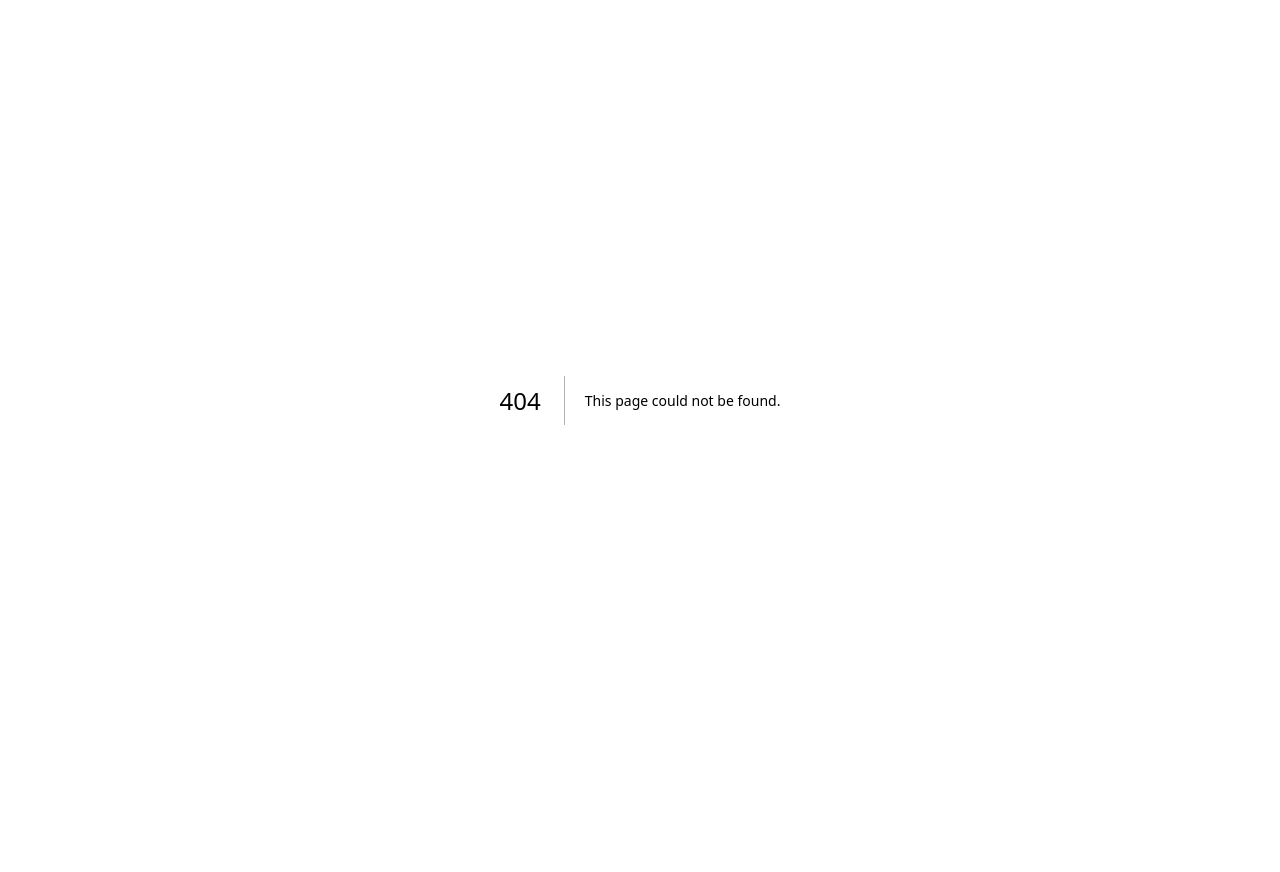
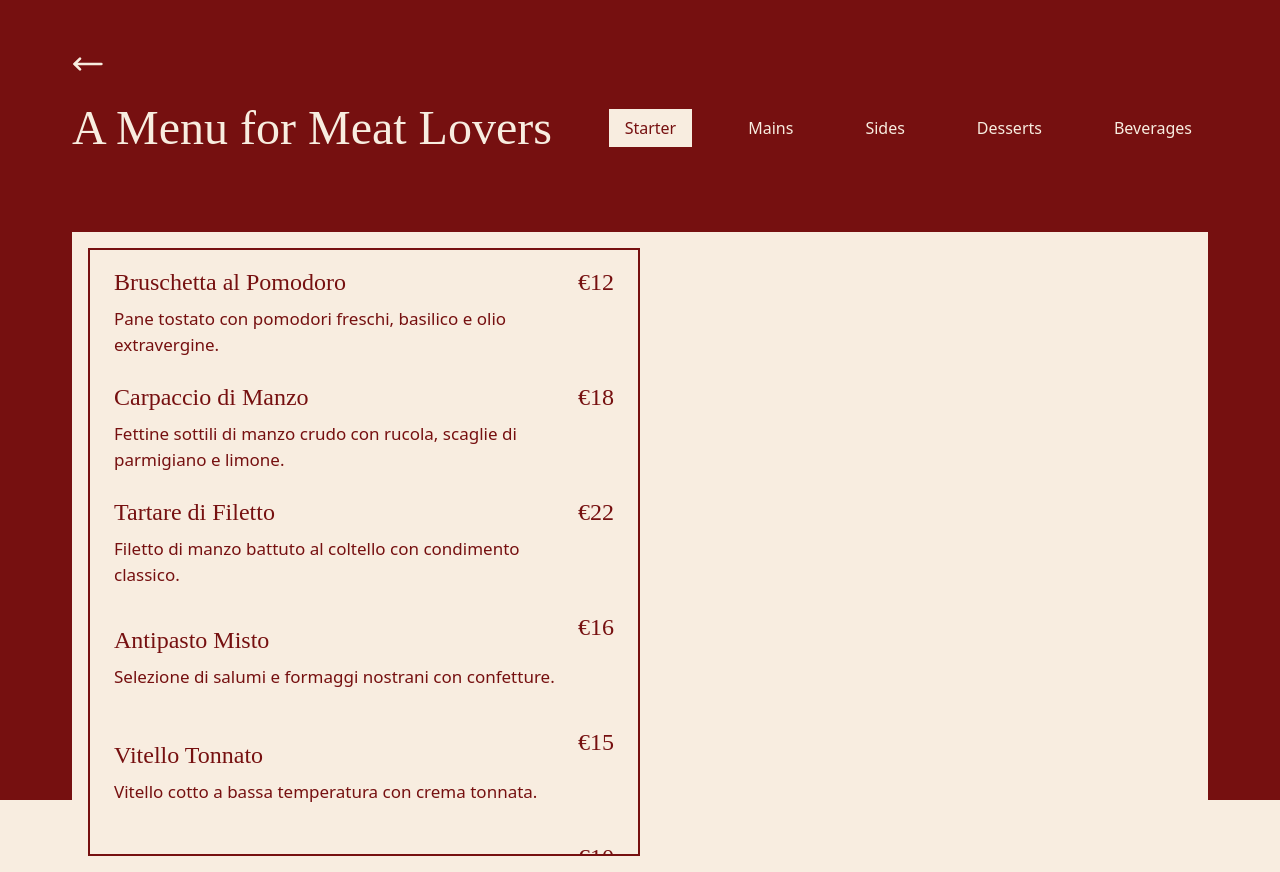
Before and after one commit to mauromltn/pamiro, a Next.js app: page /menu in a window 1280 px wide. Before the commit this address had no page. Before the commit the page ends 800 px from the top, so only its background shows below. Built offline with nearby package versions, Linux system fonts and the light colour scheme.

Commit message:
feat: Create Menu page with overall structure, add dishes and categories.

```diff
--- a/src/app/globals.css
+++ b/src/app/globals.css
@@ -7,7 +7,7 @@
   --font-gambarino: 'Gambarino-Regular', serif;
 }
 
-* {
+*:not(a) {
   transition: all 0.2s ease-in-out;
 }
 
@@ -22,3 +22,13 @@ body {
   background: var(--primary);
   color: var(--secondary);
 }
+
+::selection {
+  background: var(--primary-hover);
+  color: var(--secondary);
+}
+
+::-moz-selection {
+  background: var(--primary-hover);
+  color: var(--secondary);
+}
--- /dev/null
+++ b/src/app/menu/page.tsx
@@ -0,0 +1,58 @@
+'use client'
+import Link from 'next/link';
+import { useState } from 'react';
+import { menuData } from '@/data/menuData';
+import { MoveLeft } from 'lucide-react';
+
+export default function Menu() {
+   const categories = ["Starter", "Mains", "Sides", "Desserts", "Beverages"];
+   const [activeTab, setActiveTab] = useState<typeof categories[number]>(categories[0]);
+
+   const filteredItems = menuData.filter(item => item.category === activeTab);
+
+   return (
+      <main className='bg-[var(--secondary)] text-[var(--primary)] h-screen px-18 pt-12 pb-28'>
+         <Link href="/" className="flex mb-6">
+            <MoveLeft size={32} />
+         </Link>
+         <header className="flex justify-between items-center">
+            <h1 className="font-gambarino text-5xl">A Menu for Meat Lovers</h1>
+            <ul className="flex items-center gap-10">
+               {categories.map((category, index) => (
+                  <li key={index}>
+                     <a
+                        onClick={() => setActiveTab(category)}
+                        className={`px-4 py-2 cursor-pointer ${activeTab === category ? 'bg-[var(--primary)] text-[var(--secondary)]' : ''}`}
+                     >
+                        {category}
+                     </a>
+                  </li>
+               ))}
+            </ul>
+         </header>
+         <section className="grid grid-cols-2 bg-[var(--primary)] text-[var(--secondary)] mt-20 p-4">
+            <section
+               className="h-152 flex flex-col gap-2 border-2 border-[var(--secondary)] p-2 overflow-y-auto
+               [&::-webkit-scrollbar]:w-2
+               [&::-webkit-scrollbar-track]:bg-[var(--primary)]
+               [&::-webkit-scrollbar-thumb]:bg-[var(--secondary)]"
+            >
+               {filteredItems.map((item, index) => (
+                  <div key={index} className="flex justify-between items-top gap-4 px-4 py-2 hover:bg-[var(--secondary)] hover:text-[var(--primary)]">
+                     <div className='h-[91px] flex flex-col justify-center'>
+                        <span className='font-gambarino text-2xl'>{item.name}</span>
+                        <p className='text-[17px] mt-2'>{item.description}</p>
+                     </div>
+                     <span className='font-gambarino text-2xl'>{item.price}</span>
+                  </div>
+               ))}
+            </section>
+            <section>
+               <div className="flex flex-col gap-4">
+                  {/* Map through your images data here */}
+               </div>
+            </section>
+         </section>
+      </main>
+   )
+}
--- a/src/components/Details.tsx
+++ b/src/components/Details.tsx
@@ -30,7 +30,7 @@ export default function Details() {
          <div className='absolute inset-0 bg-black/50 -z-10' />
 
          <h2 className='w-100 font-gambarino text-5xl text-[var(--primary)] mb-20'>Unmatched Quality and Experience</h2>
-         <section className='grid grid-cols-3 [&>:nth-child(2)]:mt-12 [&>:nth-child(3)]:mt-24'>
+         <section className='grid grid-cols-3 justify-items-center [&>:nth-child(2)]:mt-12 [&>:nth-child(3)]:mt-24'>
             {cardDetails.map((card, index) => (
                <div key={index} className='w-fit h-fit p-3 flex flex-col bg-[var(--primary)]'>
                   <h3 className='text-2xl my-2'>{card.title}</h3>
--- a/src/components/ui/Footer.tsx
+++ b/src/components/ui/Footer.tsx
@@ -39,15 +39,15 @@ export default function Footer() {
             </div>
 
             <div className='flex justify-between items-center mt-12 border-b border-[var(--primary)] pb-6'>
-               <h1 className="text-3xl font-boska font-bold text-[var(--primary)] tracking-wide">PAMIRÒ</h1>
-               <ul className='flex gap-7'>
+               <span className="text-3xl font-boska font-bold text-[var(--primary)] tracking-wide">PAMIRÒ</span>
+               <ul className='flex gap-7 *:hover:text-[var(--primary-hover)]'>
                     <li><a href="/menu">Menu</a></li>
                     <li><a href="#about">About</a></li>
                     <li><a href="#footer">Contact</a></li>
                </ul>
             </div>
             <div className='flex justify-between mt-6'>
-               <ul className='flex gap-4 *:underline'>
+               <ul className='flex gap-4 *:underline *:hover:text-[var(--primary-hover)]'>
                   <li><a href="/privacy-policy">Privacy Policy</a></li>
                   <li><a href="/terms-of-service">Terms of Service</a></li>
                </ul>
--- a/src/components/ui/Nav.tsx
+++ b/src/components/ui/Nav.tsx
@@ -3,10 +3,10 @@ import Button from "./Button";
 export default function Nav() {
    return (
       <header className='absolute w-full flex justify-between items-center px-12 pt-8 z-10'>
-          <h1 className="text-3xl font-boska font-bold text-[var(--primary)] tracking-wide">PAMIRÒ</h1>
+          <span className="text-3xl font-boska font-bold text-[var(--primary)] tracking-wide">PAMIRÒ</span>
 
          <nav className='flex justify-end items-center gap-7'>
-            <ul className='flex gap-7 text-[var(--primary)] *:cursor-pointer *:hover:text-[var(--primary-hover)]'>
+            <ul className='flex gap-7 text-[var(--primary)] *:hover:text-[var(--primary-hover)]'>
                   <li><a href="/menu">Menu</a></li>
                   <li><a href="#about">About</a></li>
                   <li><a href="#footer">Contact</a></li>
--- /dev/null
+++ b/src/data/menuData.ts
@@ -0,0 +1,242 @@
+export const menuData = [
+   // Starter
+   {
+      name: "Bruschetta al Pomodoro",
+      description: "Pane tostato con pomodori freschi, basilico e olio extravergine.",
+      price: "€12",
+      category: "Starter",
+      image: "/images/bruschetta.jpg"
+   },
+   {
+      name: "Carpaccio di Manzo",
+      description: "Fettine sottili di manzo crudo con rucola, scaglie di parmigiano e limone.",
+      price: "€18",
+      category: "Starter",
+      image: "/images/carpaccio.jpg"
+   },
+   {
+      name: "Tartare di Filetto",
+      description: "Filetto di manzo battuto al coltello con condimento classico.",
+      price: "€22",
+      category: "Starter",
+      image: "/images/tartare.jpg"
+   },
+   {
+      name: "Antipasto Misto",
+      description: "Selezione di salumi e formaggi nostrani con confetture.",
+      price: "€16",
+      category: "Starter",
+      image: "/images/antipasto.jpg"
+   },
+   {
+      name: "Vitello Tonnato",
+      description: "Vitello cotto a bassa temperatura con crema tonnata.",
+      price: "€15",
+      category: "Starter",
+      image: "/images/vitello.jpg"
+   },
+   {
+      name: "Arancini Siciliani",
+      description: "Arancini fritti ripieni di ragù e mozzarella.",
+      price: "€10",
+      category: "Starter",
+      image: "/images/arancini.jpg"
+   },
+
+   // Mains
+   {
+      name: "Tomahawk Steak",
+      description: "Costata gigante con osso lunga, grigliata alla perfezione.",
+      price: "€65",
+      category: "Mains",
+      image: "/images/tomahawk.jpg"
+   },
+   {
+      name: "Bistecca Fiorentina",
+      description: "Taglio classico toscano, servito al sangue con erbe aromatiche.",
+      price: "€55",
+      category: "Mains",
+      image: "/images/fiorentina.jpg"
+   },
+   {
+      name: "Costine BBQ",
+      description: "Costine di maiale affumicate lentamente e glassate con salsa BBQ.",
+      price: "€28",
+      category: "Mains",
+      image: "/images/costine.jpg"
+   },
+   {
+      name: "Tagliata di Manzo",
+      description: "Tagliata di manzo servita su letto di rucola e grana.",
+      price: "€32",
+      category: "Mains",
+      image: "/images/tagliata.jpg"
+   },
+   {
+      name: "Branzino in Crosta",
+      description: "Branzino fresco cotto in crosta di sale con erbe mediterranee.",
+      price: "€26",
+      category: "Mains",
+      image: "/images/branzino.jpg"
+   },
+   {
+      name: "Agnello alle Erbe",
+      description: "Agnello nostrano cotto alle erbe aromatiche.",
+      price: "€35",
+      category: "Mains",
+      image: "/images/agnello.jpg"
+   },
+
+   // Sides
+   {
+      name: "Patate al Forno",
+      description: "Patate rustiche cotte con rosmarino e olio d'oliva.",
+      price: "€8",
+      category: "Sides",
+      image: "/images/patate.jpg"
+   },
+   {
+      name: "Verdure Grigliate",
+      description: "Selezione di verdure di stagione alla griglia.",
+      price: "€10",
+      category: "Sides",
+      image: "/images/verdure.jpg"
+   },
+   {
+      name: "Insalata Mista",
+      description: "Insalata fresca con pomodori, cetrioli e vinaigrette.",
+      price: "€7",
+      category: "Sides",
+      image: "/images/insalata.jpg"
+   },
+   {
+      name: "Funghi Trifolati",
+      description: "Funghi porcini trifolati con aglio e prezzemolo.",
+      price: "€9",
+      category: "Sides",
+      image: "/images/funghi.jpg"
+   },
+   {
+      name: "Spinaci al Burro",
+      description: "Spinaci freschi saltati in padella con burro e parmigiano.",
+      price: "€6",
+      category: "Sides",
+      image: "/images/spinaci.jpg"
+   },
+   {
+      name: "Polenta Cremosa",
+      description: "Polenta mantecata con gorgonzola e noci.",
+      price: "€8",
+      category: "Sides",
+      image: "/images/polenta.jpg"
+   },
+
+   // Desserts
+   {
+      name: "Tiramisù",
+      description: "Classico italiano con mascarpone, caffè e cacao.",
+      price: "€9",
+      category: "Desserts",
+      image: "/images/tiramisu.jpg"
+   },
+   {
+      name: "Panna Cotta",
+      description: "Panna cotta alla vaniglia con coulis di frutti rossi.",
+      price: "€8",
+      category: "Desserts",
+      image: "/images/pannacotta.jpg"
+   },
+   {
+      name: "Cheesecake",
+      description: "Cheesecake cremosa con base di biscotto e topping ai frutti di bosco.",
+      price: "€9",
+      category: "Desserts",
+      image: "/images/cheesecake.jpg"
+   },
+   {
+      name: "Cannoli Siciliani",
+      description: "Cannoli croccanti ripieni di ricotta dolce e gocce di cioccolato.",
+      price: "€8",
+      category: "Desserts",
+      image: "/images/cannoli.jpg"
+   },
+   {
+      name: "Gelato Artigianale",
+      description: "Gelato fatto in casa, gusti assortiti della stagione.",
+      price: "€6",
+      category: "Desserts",
+      image: "/images/gelato.jpg"
+   },
+   {
+      name: "Profiteroles",
+      description: "Bignè ripieni di crema pasticcera e ricoperti di cioccolato.",
+      price: "€10",
+      category: "Desserts",
+      image: "/images/profiteroles.jpg"
+   },
+
+   // Beverages
+   {
+      name: "Chianti Classico",
+      description: "Vino rosso toscano DOCG, perfetto con le carni rosse.",
+      price: "€38",
+      category: "Beverages",
+      image: "/images/chianti.jpg"
+   },
+   {
+      name: "Barolo DOCG",
+      description: "Vino rosso piemontese pregiato, invecchiato 3 anni.",
+      price: "€75",
+      category: "Beverages",
+      image: "/images/barolo.jpg"
+   },
+   {
+      name: "Birra Artigianale IPA",
+      description: "Birra luppolata dal sapore intenso, perfetta con il BBQ.",
+      price: "€7",
+      category: "Beverages",
+      image: "/images/ipa.jpg"
+   },
+   {
+      name: "Coca Cola",
+      description: "Coca Cola classica servita ghiacciata.",
+      price: "€4",
+      category: "Beverages",
+      image: "/images/coca.jpg"
+   },
+   {
+      name: "Acqua Naturale",
+      description: "Acqua minerale naturale da sorgente montana.",
+      price: "€3",
+      category: "Beverages",
+      image: "/images/acqua.jpg"
+   },
+   {
+      name: "Espresso",
+      description: "Caffè espresso italiano, tostatura artigianale.",
+      price: "€2.50",
+      category: "Beverages",
+      image: "/images/espresso.jpg"
+   },
+   {
+      name: "Prosecco di Valdobbiadene",
+      description: "Prosecco DOCG delle colline venete, ideale per aperitivo.",
+      price: "€28",
+      category: "Beverages",
+      image: "/images/prosecco.jpg"
+   },
+   {
+      name: "Limoncello",
+      description: "Liquore di limoni della costiera amalfitana, servito ghiacciato.",
+      price: "€8",
+      category: "Beverages",
+      image: "/images/limoncello.jpg"
+   },
+   {
+      name: "Grappa di Nebbiolo",
+      description: "Grappa invecchiata distillata da vinacce di Nebbiolo.",
+      price: "€12",
+      category: "Beverages",
+      image: "/images/grappa.jpg"
+   },
+];
```
